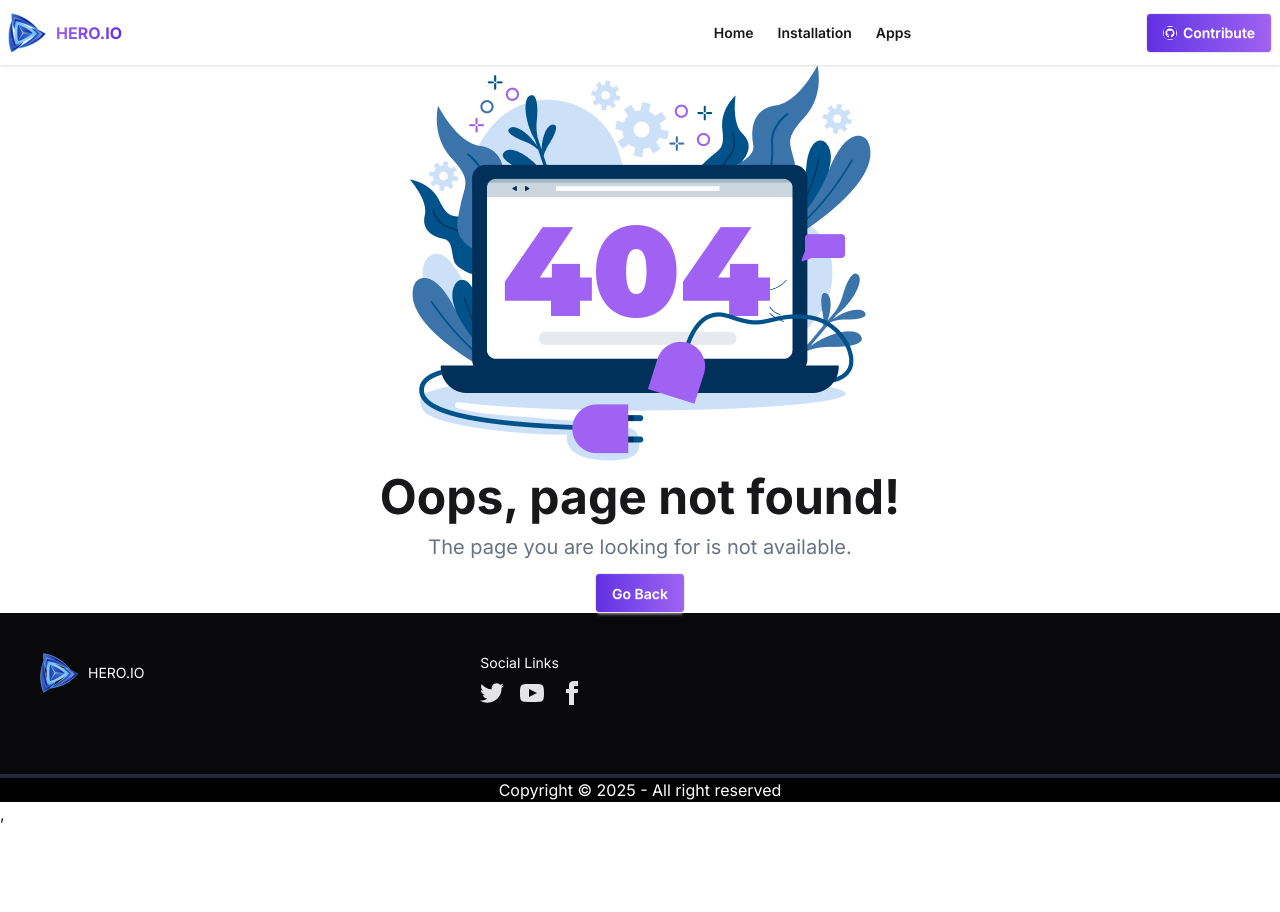
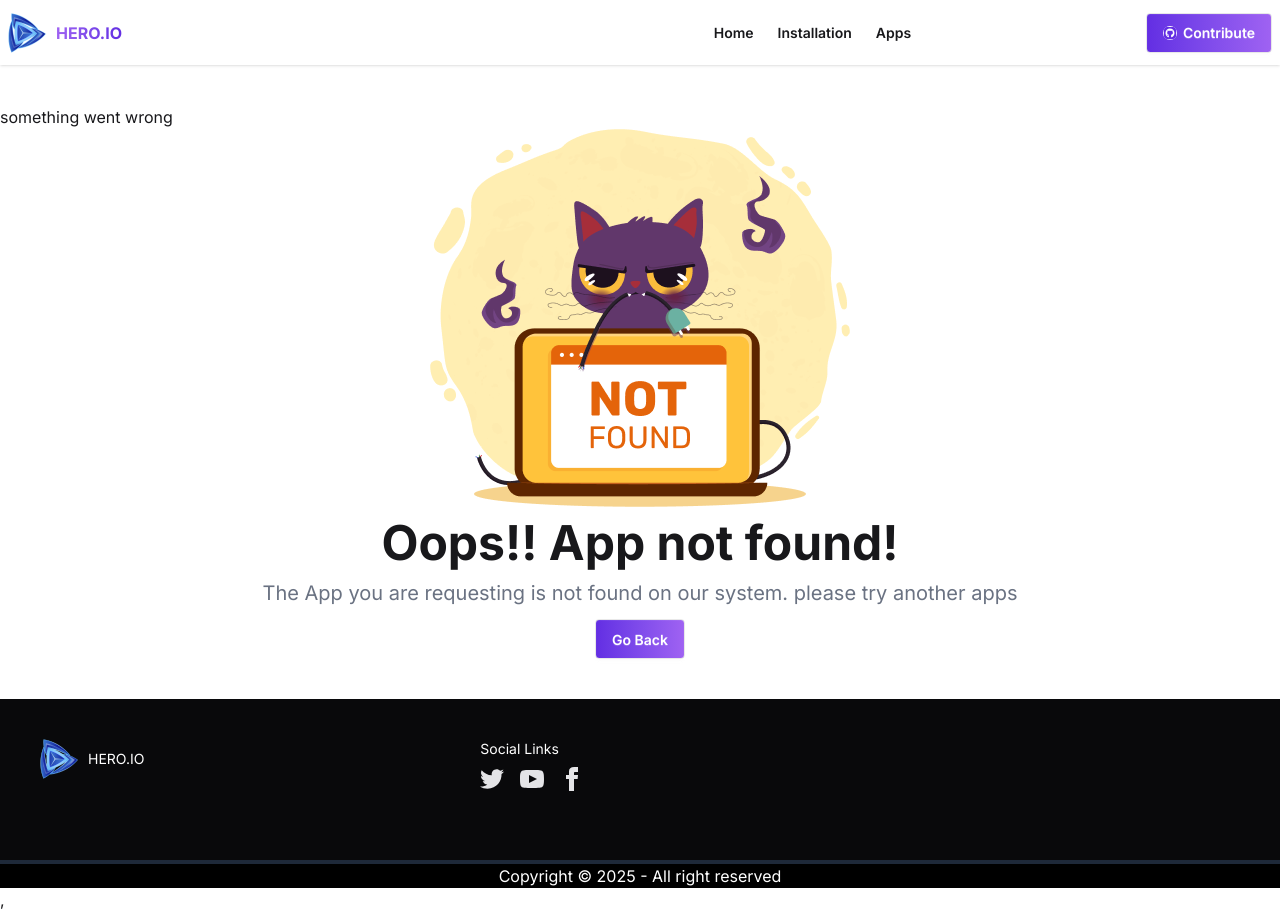
Before and after one commit to Juma-islam/assignment-number-08, a React (Vite) app: page /error-details in a window 1280 px wide. Before the commit this address had no page. Before the commit the page ends 826 px from the top, so only its background shows below. Built offline with nearby package versions, Linux system fonts and the light colour scheme.

Commit message:
added loading functionality

```diff
--- a/src/Pages/AllAppCard.jsx
+++ b/src/Pages/AllAppCard.jsx
@@ -4,7 +4,7 @@ import AppsCards from './AppsCards';
 import LoadingSpinner from '../components/LoadingSpinner';
 
 const AllAppCard = () => {
-    const { apps, loading, error } = useApps();
+    const { apps, loading } = useApps();
     const [search, setSearch] = useState('');
     const term = search.trim().toLocaleLowerCase();
     const searchedApps = term? apps.filter(app => app.title.toLocaleLowerCase().includes(term)) : apps;
--- a/src/Pages/AppDetails.jsx
+++ b/src/Pages/AppDetails.jsx
@@ -1,19 +1,34 @@
-import React, { useState } from 'react';
-import { useParams } from 'react-router';
+import React, { useEffect, useState } from 'react';
+import {  useNavigate, useParams } from 'react-router';
 import useApps from '../Hooks/useApps';
 import { FaDownload, FaStar } from 'react-icons/fa';
 import { MdReviews } from 'react-icons/md';
   import { ToastContainer, toast } from 'react-toastify';
 import { Bar, BarChart, CartesianGrid, Legend, ResponsiveContainer, Tooltip, XAxis, YAxis } from 'recharts';
+import loadingImg from '../assets/logoImg.png'
+const AppDetails = () => {
 
-const AppDetails = () => {
-  const [isInstalled , setIsInstalled] = useState(false);
 
+
+  const [_ , setIsInstalled] = useState(false);
+  const navigate = useNavigate()
+  // <p>loading........</p>
     const {id} = useParams();
     const {apps, loading}= useApps()
     const app = apps.find(a => String(a.id) === id);
+    useEffect(() => {
+
+      if(!loading && !app){
+    navigate('/error-details')
+  }
+
+ }, [loading ,app , navigate])
     console.log(app)
-    if(loading) return <p>loading........</p>
+    if(loading) return    <div className="flex justify-center items-center w-full mx-auto">
+  <h1 className='text-gray-500 text-7xl flex'>L<img src={loadingImg} alt="" />ading</h1>
+</div>
+
+ if(!app) return null;
     const {title, companyName, reviews, ratingAvg, downloads, image, description} = app || {};
 const exsist = JSON.parse(localStorage.getItem('MyInstallationPage')) || [];
 const isDup = exsist.some(p=> p.id === app?.id);
@@ -42,7 +57,8 @@ return
 
     return (
 <div>
-          <div className="hero bg-base-100 min-h-screen shadow-md">
+
+    <div className="hero bg-base-100 min-h-screen shadow-md">
   <div className="grid md:grid-cols-2 lg:grid-cols-2">
     <img
       src={image}
--- /dev/null
+++ b/src/Pages/ErrorDetailsPage.jsx
@@ -0,0 +1,22 @@
+import React from 'react';
+import { useRouteError } from 'react-router';
+import errorDetailsImg from '../assets/App-Error.png'
+const ErrorDetailsPage = () => {
+    const error = useRouteError()
+    return (
+        <>
+            <div>
+<h1>{error?.message || "something went wrong"}</h1>
+<div className="flex flex-col justify-center items-center space-y-3">
+    <img src={errorDetailsImg} alt="" />
+    <h1 className='text-3xl md:text-4xl lg:text-5xl font-bold'>Oops!! App not found!</h1>
+    <p className='text-gray-500 text-sm md:text-[16px] lg:text-xl'>The App you are requesting is not found on our system.  please try another apps</p>
+    <button className='btn bg-linear-to-r from-[#632EE3] to-[#9F62F2] text-white font-semibold'>Go Back</button>
+</div>
+            </div>
+
+            </>
+    );
+};
+
+export default ErrorDetailsPage;
--- a/src/Pages/Home.jsx
+++ b/src/Pages/Home.jsx
@@ -14,7 +14,7 @@ import LoadingSpinner from '../components/LoadingSpinner';
 
 
 const Home = () => {
-    const { apps, loading, error } = useApps();
+    const { apps, loading } = useApps();
     const featuredApps = apps.slice(0, 8)
 
 
--- a/src/Routes/Routes.jsx
+++ b/src/Routes/Routes.jsx
@@ -8,6 +8,7 @@ import MyInstallationPage from "../Pages/MyInstallationPage";
 import GithubProfile from "../Pages/GithubProfile";
 import GooglePlay from "../Pages/GooglePlay";
 import AppStore from "../Pages/AppStore";
+import ErrorDetailsPage from "../Pages/ErrorDetailsPage";
 
 const router = createBrowserRouter([
      {
@@ -51,6 +52,11 @@ const router = createBrowserRouter([
     element: <AppStore/>,
   },
 
+ {
+     path: "/error-details",
+    element: <ErrorDetailsPage/>,
+  },
+
     ]
   },
 
--- a/src/components/Footer.jsx
+++ b/src/components/Footer.jsx
@@ -4,7 +4,7 @@ const Footer = () => {
     return (
 
 <div className="">
-<footer className="footer sm:footer-horizontal bg-neutral  text-neutral-content p-10">
+<footer className="footer sm:footer-horizontal bg-neutral text-neutral-content p-10">
   <aside>
     <figure className='flex justify-center items-center gap-2'>
     <img className='' src={logoImg} alt="" /> <span className='text-white'>HERO.IO</span>
--- a/src/components/LoadingSpinner.jsx
+++ b/src/components/LoadingSpinner.jsx
@@ -1,5 +1,5 @@
 
-
+// import loadingImg from '../assets/logo.png'
 const LoadingSpinner = ({count = 8}) => {
     return (
 
@@ -17,7 +17,11 @@ const LoadingSpinner = ({count = 8}) => {
   ))}
 
 </div>
+
     );
 };
 
 export default LoadingSpinner;
+{/* <div className="flex justify-center items-center w-full mx-auto ">
+  <h1 className='text-gray-500 text-7xl'>L<span>{loadingImg}</span>ading</h1>
+</div> */}
--- a/src/components/Navbar.jsx
+++ b/src/components/Navbar.jsx
@@ -2,6 +2,8 @@ import React from 'react';
 import { Link } from 'react-router';
 import logoImg from '../assets/logoImg.png'
 import { FaGithubSquare } from 'react-icons/fa';
+import { NavLink } from 'react-router';
+import { CiHome } from 'react-icons/ci';
 const Navbar = () => {
     return (
        <div className="navbar bg-base-100 shadow-sm container mx-auto">
@@ -25,15 +27,19 @@ const Navbar = () => {
 
   </div>
   <div className="navbar-center hidden lg:flex">
-    <ul className="menu menu-horizontal px-1">
-      <li><Link className='font-semibold' to="/">Home</Link></li>
-          <li><Link className='font-semibold'  to="/myInstallation">Installation</Link></li>
-      <li><Link className='font-semibold'  to="/all-apps">Apps</Link></li>
-    </ul>
+
+      <nav className="menu menu-horizontal px-1">
+        <li><NavLink className='font-semibold' to="/">Home</NavLink></li>
+          <li><NavLink className='font-semibold'  to="/myInstallation">Installation</NavLink></li>
+      <li><NavLink className='font-semibold'  to="/all-apps">Apps</NavLink></li>
+      </nav>
+
   </div>
   <div className="navbar-end">
 
-    <Link to="/github" className="btn bg-linear-to-r from-[#632EE3] to-[#9F62F2] text-white font-semibold"><FaGithubSquare className='text-[#632EE3] bg-white rounded-full'/> Contribute</Link>
+    <nav>
+      <NavLink to="/github" className="btn bg-linear-to-r from-[#632EE3] to-[#9F62F2] text-white font-semibold"><FaGithubSquare className='text-[#632EE3] bg-white rounded-full'/> Contribute</NavLink>
+    </nav>
   </div>
 </div>
     );
--- a/src/index.css
+++ b/src/index.css
@@ -4,3 +4,8 @@
 *{
     font-family: "Inter", sans-serif;
 }
+
+nav a.active{
+    color: blueviolet;
+    text-decoration: underline;
+}
```
